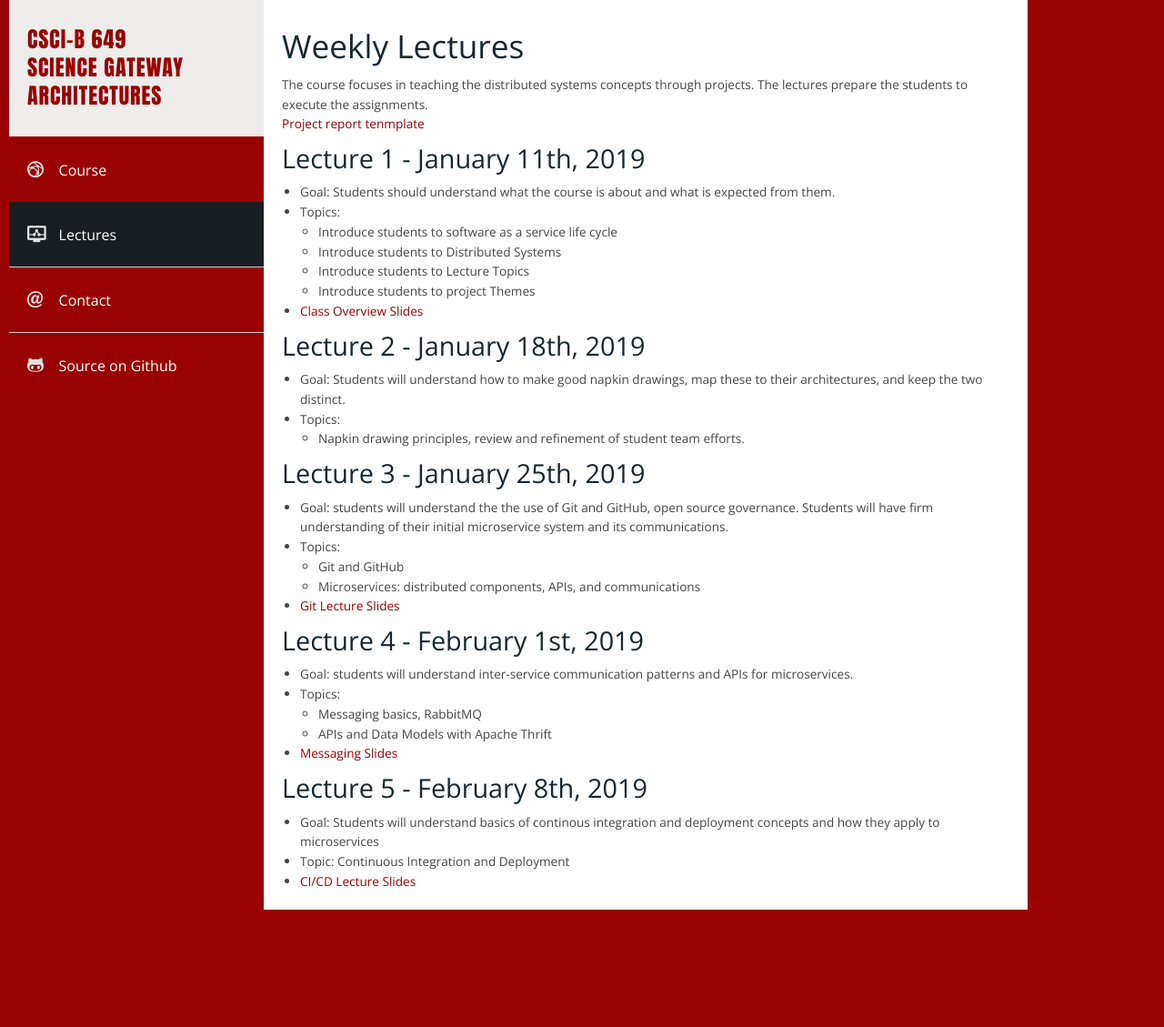
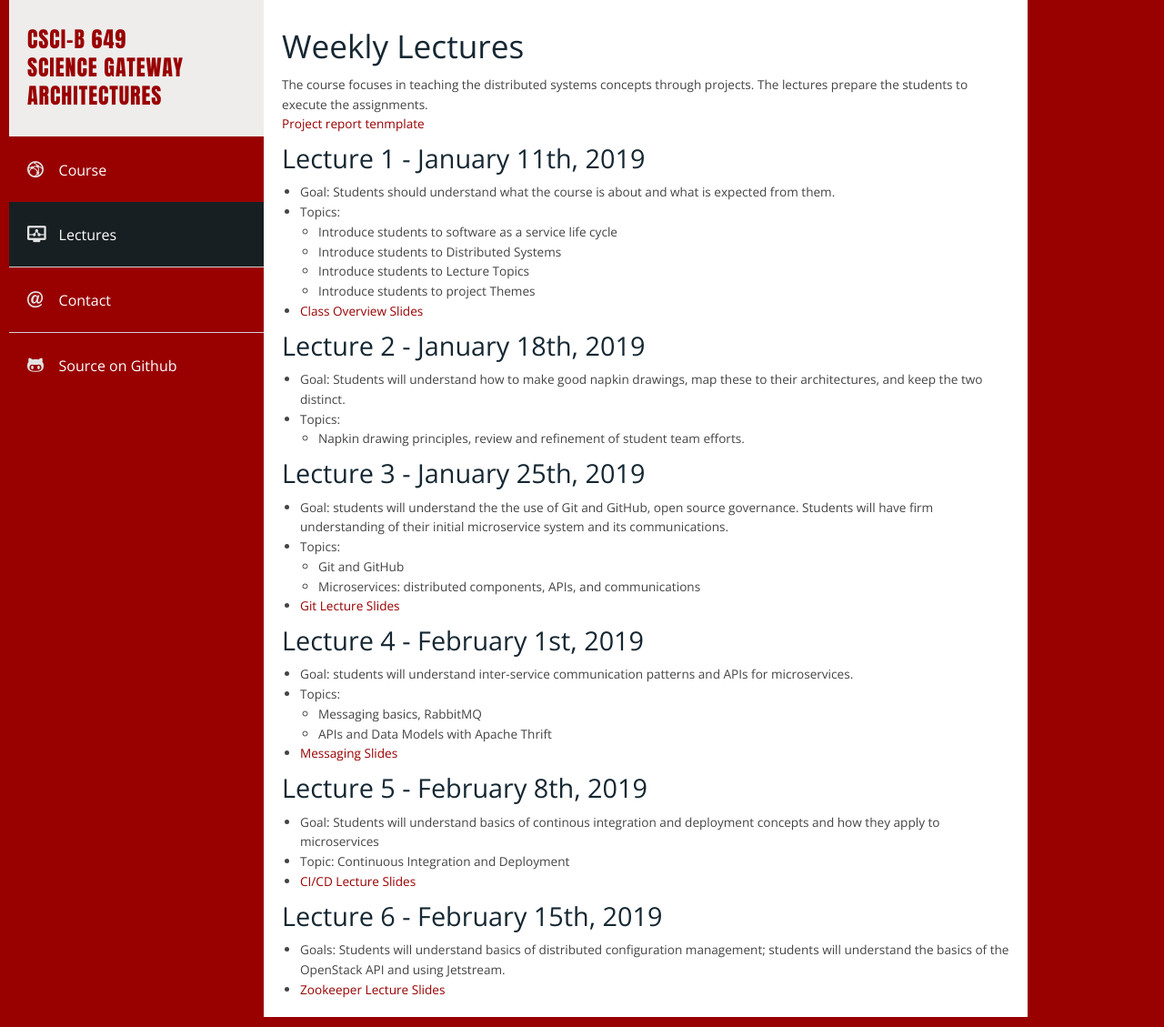
Before and after one commit to airavata-courses/airavata-courses.github.io, a Jekyll site: the page built from lectures.md, in a window 1280 px wide. Shown: the whole page at 91% size. Built offline with Jekyll 4.4.1, drawn with Linux system fonts in a browser that asks for light colours; our own code applies the rules of GitHub Pages for plain Markdown files; before the commit the page ends 1011 px from its top, so only the background shows below that.

Commit message:
Zookeeper lecture slides

```diff
--- a/lectures.md
+++ b/lectures.md
@@ -42,6 +42,10 @@ The course focuses in teaching the distributed systems concepts through projects
 * Goal: Students will understand basics of continous integration and deployment concepts and how they apply to microservices
 * Topic: Continuous Integration and Deployment
 * [CI/CD Lecture Slides]({{ site.url }}slides/Spring2018-CICD.pdf)
+
+###  Lecture 6 - February 15th, 2019
+* Goals: Students will understand basics of distributed configuration management; students will understand the basics of the OpenStack API and using Jetstream.
+* [Zookeeper Lecture Slides]({{ site.url }}slides/Spring2019-ZooKeeperDistributedSystems.pptx)
 
 
 <!--
```
Also changed, not shown: 1 other file.
